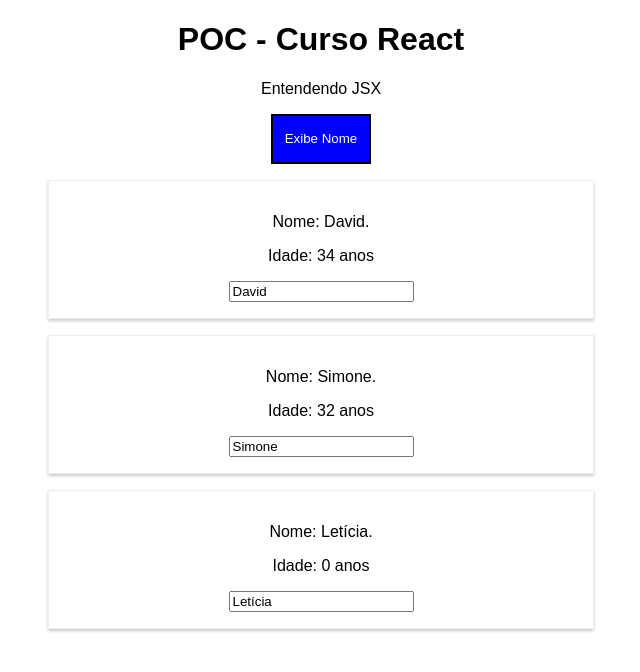
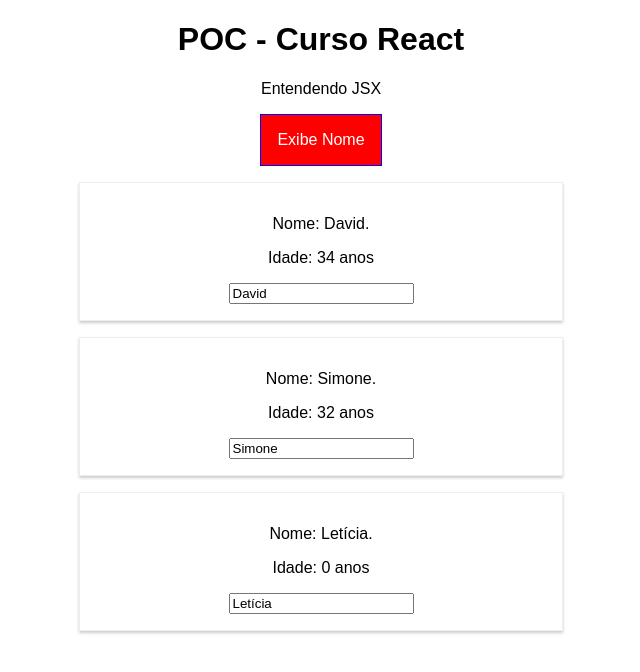
Before and after one commit to david-bsampaio/react-poc, a React app: page / in a window 1280 px wide. Both pictures are taken after a click on the button "Exibe Nome". Shown: the top 672 px of the page, without its empty margins (319-959 px from the left). Built offline with nearby package versions, Linux system fonts and the light colour scheme.

Commit message:
Inclusão de CSS modular

```diff
--- a/src/App.css
+++ b/src/App.css
@@ -9,3 +9,26 @@
 .bold{
   font-weight: bold;
 }
+
+.App button {
+  border: 1px solid blue;
+  padding: 16px;
+  background-color: green;
+  font: inherit;
+  color: white;
+  cursor: pointer;
+}
+
+.App button:hover {
+  background-color: lightgreen;
+  color: black;
+}
+
+.App button.Red {
+  background-color: red;
+}
+
+.App button.Red:hover {
+  background-color: salmon;
+  color: black;
+}
--- a/src/App.js
+++ b/src/App.js
@@ -44,39 +44,35 @@
 
 togglePersonsDisplay = () => {
   let result = null;
+  let button = <button className={this.state.showPersons ? classes.Red : ''} onClick={this.togglePersonsHandler}>Exibe Nome</button>;
 
   if( this.state.showPersons ){
     result = (
       <div>
+        {button}
         {this.state.people.map((person,index) => {
           return <Person
+              key={person.id}
               name={person.name}
               age={person.age}
               click={() => this.deletePersonHandler(index)}
-            key={person.id}
               changed={(event) => this.switchNameHandler(event, person.id)}/>
         })}
       </div>
     );
-    //style.backgroundColor = 'darkblue';
+  } else {
+    result = (
+      <div>
+        {button}
+      </div>
+    );
   }
   return result;
 }
 
   render() {
-    const style = {
-      backgroundColor: "blue",
-      color: "white",
-      width: "100px",
-      height: "50px",
-      border: "2px solid black",
-      cursor: "pointer",
-      ":hover": {
-        backgroundColor: "lightblue",
-        color: "black"
-      }
-    };
-    let persons = this.togglePersonsDisplay();
+
+    let togglePeople = this.togglePersonsDisplay();
 
     const assignedClasses = [];
 
@@ -92,8 +88,7 @@
         <div className={classes.App}>
           <h1>POC - Curso React</h1>
           <p className={assignedClasses.join(' ')}>Entendendo JSX</p>
-        <button style={style} onClick={this.togglePersonsHandler}>Exibe Nome</button>
-        {persons}
+          {togglePeople}
         </div>
     );
   }
--- /dev/null
+++ b/src/Person/Person.css
@@ -0,0 +1,14 @@
+.Person{
+  width: 60%;
+  margin: 16px auto;
+  border: 1px solid #eee;
+  box-shadow: 0 2px 3px #ccc;
+  padding: 16px;
+  text-align: center;
+}
+
+@media (min-width: 500px){
+  .Person {
+    width: 450px;
+  }
+}
--- a/src/Person/Person.js
+++ b/src/Person/Person.js
@@ -1,20 +1,9 @@
 import React from 'react';
-
-const style = {
-    "width": "40%",
-    "margin": "16px auto",
-    "border": "1px solid #eee",
-    "boxShadow": "0 2px 3px #ccc",
-    "padding": "16px",
-    "textAlign":"center",
-    '@media (min-width: 700px)':{
-        width:'400px'
-    }
-  };
+import classes from './Person.css';
 
 const person = (props) => {
     return (
-        <div style={style}>
+        <div className={classes.Person}>
             <p onClick={props.click}>Nome: {props.name}.</p>
             <p>Idade: {props.age} anos</p>
             <p>{props.children}</p>
```
Also changed, not shown: src/ErrorBoundary/ErrorBoundary.js (added, +22 -0 lines). Lines whose indentation alone changed are shown as unchanged.
